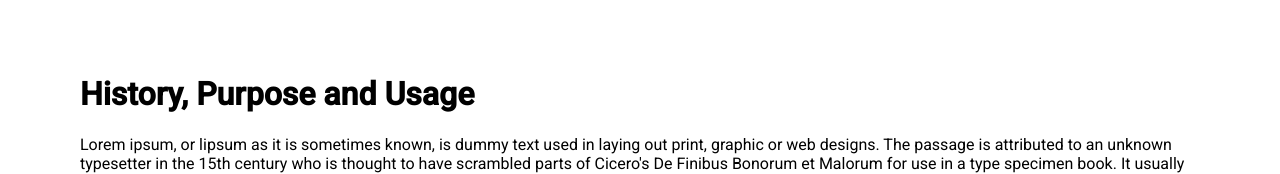
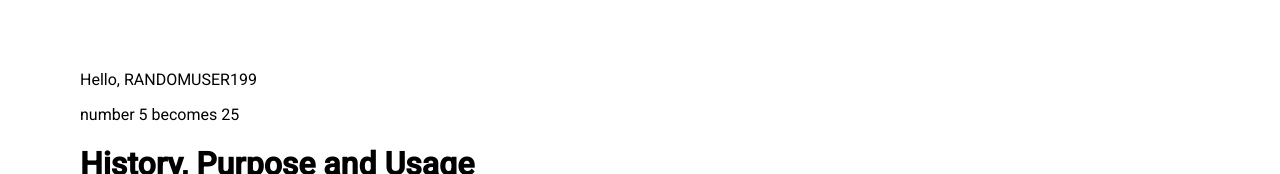
Before and after one commit to msgsummercamp/AdrianSofariu, an Angular app in the folder FELearning/my-app/: page /home in a window 1280 px wide. Both pictures are taken after a click on the button "ads_click". Shown: the part 466-640 px from the top of the page. Built offline with nearby package versions, Linux system fonts and the light colour scheme.

Commit message:
feat: created two example pipes

```diff
--- a/FELearning/my-app/src/app/app.component.html
+++ b/FELearning/my-app/src/app/app.component.html
@@ -31,6 +31,10 @@
     <app-not-found [authGuard]="isAuthenticated()" />
 
     <div class="outlet">
+      <p [authGuard]="isAuthenticated()" class="greeting">
+        Hello, {{ getUsername() | uppercase }}
+      </p>
+      <p>number 5 becomes {{ 5 | timesfive }}</p>
       <router-outlet />
     </div>
   </div>
--- a/FELearning/my-app/src/app/app.component.ts
+++ b/FELearning/my-app/src/app/app.component.ts
@@ -6,6 +6,8 @@ import { MatIconModule } from '@angular/material/icon';
 import { AuthGuardDirective } from './auth-guard.directive';
 import { NotFoundComponent } from './not-found/not-found.component';
 import { AuthService } from './services/auth.service';
+import { UppercasePipe } from './pipes/uppercase.pipe';
+import { TimesfivePipe } from './pipes/timesfive.pipe';
 
 @Component({
   selector: 'app-root',
@@ -18,9 +20,12 @@ import { AuthService } from './services/auth.service';
     NotFoundComponent,
     RouterModule,
     RouterOutlet,
+    UppercasePipe,
+    TimesfivePipe,
   ],
   templateUrl: './app.component.html',
   styleUrl: './app.component.scss',
+  providers: [TimesfivePipe, UppercasePipe],
 })
 export class AppComponent {
   public readonly title = 'my-app';
@@ -34,4 +39,8 @@ export class AppComponent {
   public isAuthenticated(): boolean {
     return this.authService.isLoggedIn();
   }
+
+  public getUsername(): string {
+    return this.authService.username();
+  }
 }
--- /dev/null
+++ b/FELearning/my-app/src/app/pipes/timesfive.pipe.ts
@@ -0,0 +1,10 @@
+import { Pipe, PipeTransform } from '@angular/core';
+
+@Pipe({
+  name: 'timesfive',
+})
+export class TimesfivePipe implements PipeTransform {
+  transform(value: number): number {
+    return value * 5;
+  }
+}
--- /dev/null
+++ b/FELearning/my-app/src/app/pipes/uppercase.pipe.ts
@@ -0,0 +1,10 @@
+import { Pipe, PipeTransform } from '@angular/core';
+
+@Pipe({
+  name: 'uppercase',
+})
+export class UppercasePipe implements PipeTransform {
+  transform(value: string): string {
+    return value.toLocaleUpperCase();
+  }
+}
--- a/FELearning/my-app/src/app/services/auth.service.ts
+++ b/FELearning/my-app/src/app/services/auth.service.ts
@@ -24,7 +24,6 @@ export class AuthService {
     let newUsername = '';
     if (this._authState().username === '') newUsername = 'randomUser199';
     this._authState.update((state) => ({
-      ...state,
       isAuthenticated: newAuthState,
       username: newUsername,
     }));
```
